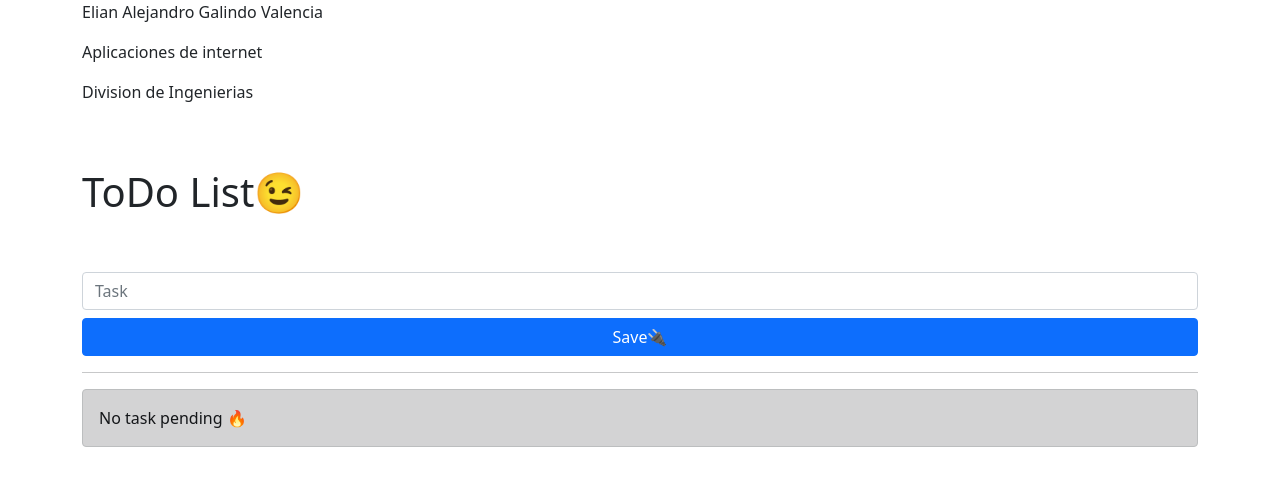
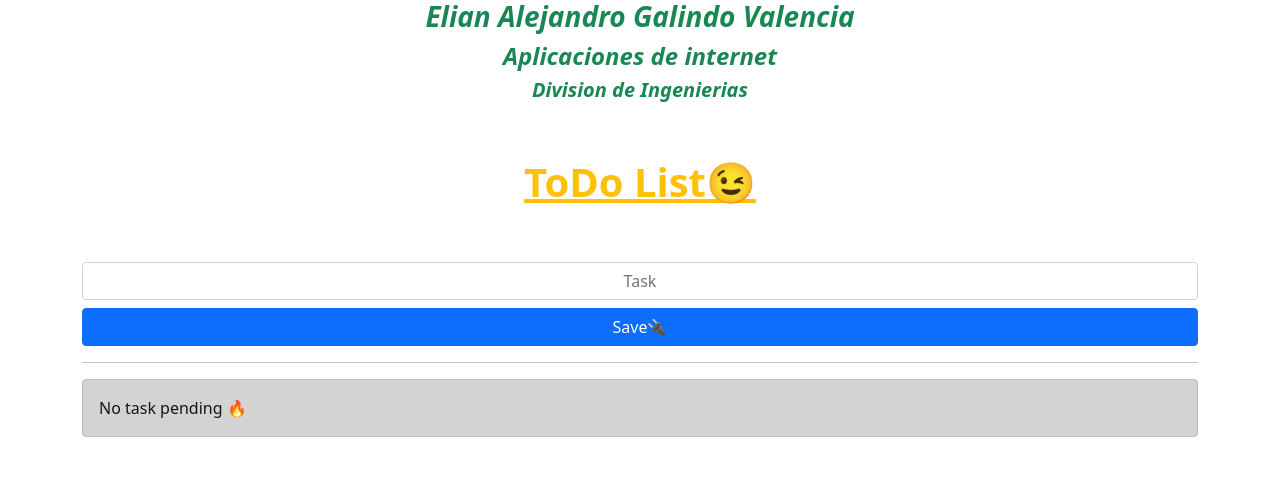
Before and after one commit to ElianGalindo/todo-dicis, a plain HTML site: page index.html in a window 1280 px wide. Drawn offline with nearby package versions, Linux system fonts and the light colour scheme.

Commit message:
Modificamos estilos

```diff
--- a/index.html
+++ b/index.html
@@ -11,19 +11,19 @@
 <body>
     <div class="container">
         <div class="row">
-            <p>Elian Alejandro Galindo Valencia</p>
-            <p>Aplicaciones de internet</p>
-            <p>Division de Ingenierias</p>
+            <p class="text-center h3 fst-italic text-success mt-0"><strong>Elian Alejandro Galindo Valencia</strong></p>
+            <p class="text-center h4 fst-italic text-success mt-0"><strong>Aplicaciones de internet</strong></p>
+            <p class="text-center h5 fst-italic text-success mt-0"><strong>Division de Ingenierias</strong></p>
         </div>
         <div class="row">
-            <h1 class="my-5">ToDo List😉</h1>
+            <h1 class="my-5 text-center text-warning"><strong><u>ToDo List😉</u></strong></h1>
         </div>
         <form id="formulario">
 
             <input type="text"
                    name="task"
                    placeholder="Task"
-                   class="form-control my-2"
+                   class="form-control my-2 text-center"
             >
             <div class="d-grid">
                  <button class="btn btn-primary" type="submit">Save🔌</button>
```
